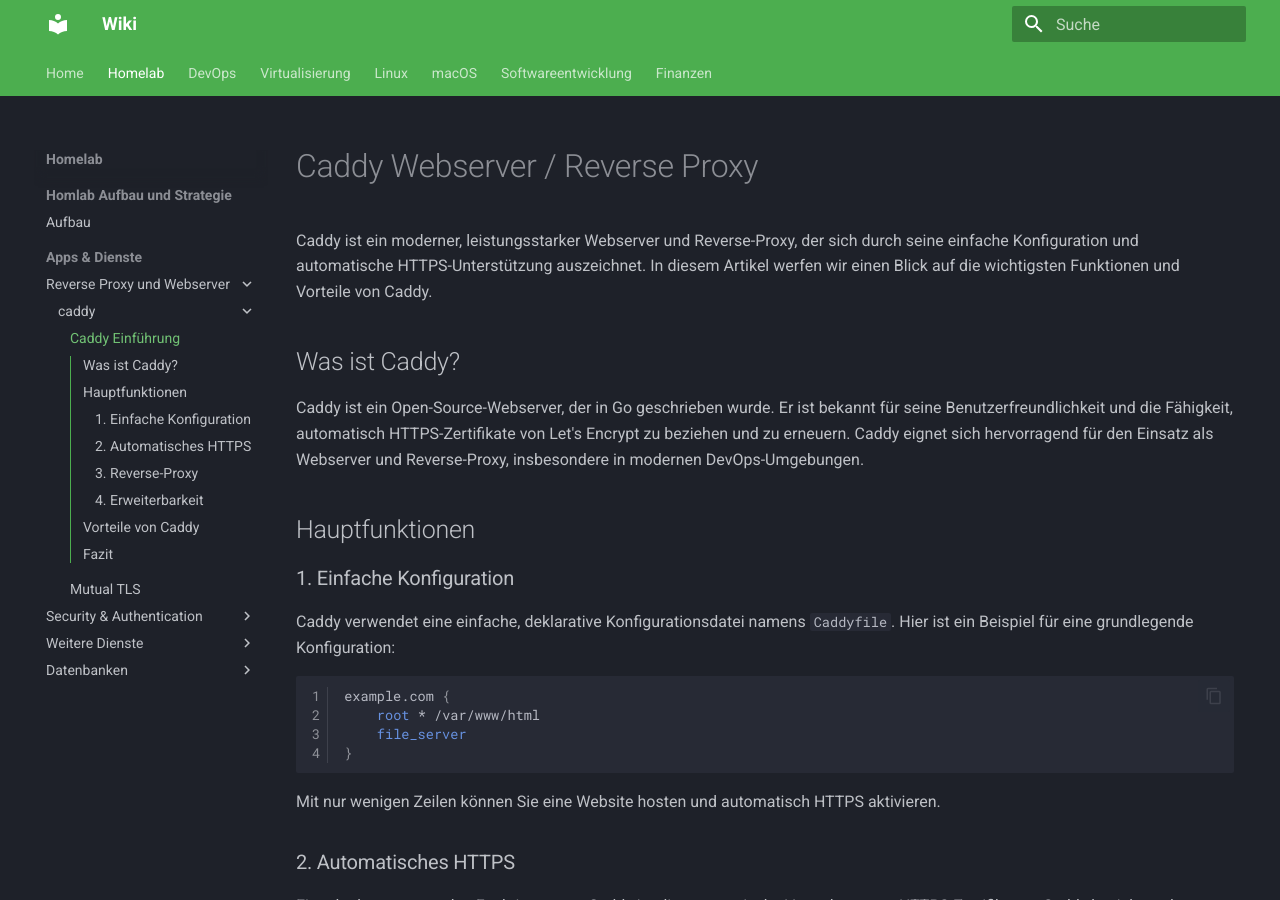
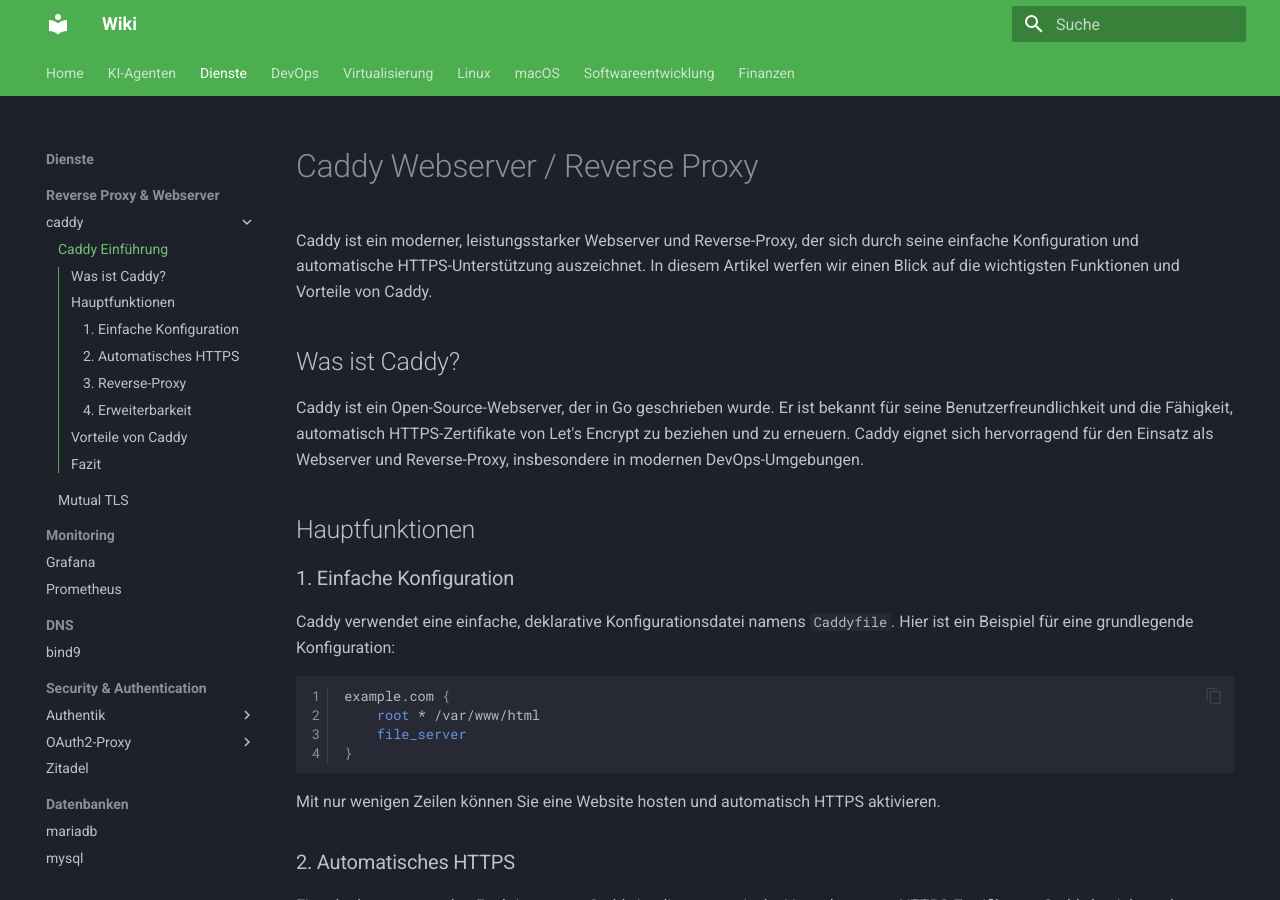
Before and after one commit to rewa81/wiki, an MkDocs documentation site: the page built from docs/apps/caddy/caddy.md, in a window 1280 px wide and 900 px high. Built offline with MkDocs 1.6.1 and Material for MkDocs 9.7.7, drawn with Linux system fonts in a browser that asks for light colours.

Commit message:
Update navigation: add KI-Agenten, reorganize Dienste - Add KI-Agenten category with AI documentation - Remove Homelab category (files deleted) - Reorganize Apps & Dienste as 'Dienste' with better structure   - Reverse Proxy & Webserver (caddy)   - Monitoring (Grafana, Prometheus)   - DNS (bind9)   - Security & Authentication (Authentik, OAuth2-Proxy, Zitadel)   - Datenbanken (mariadb, mysql, postgres, sqlite)
Generated by Mistral Vibe.
Co-Authored-By: Mistral Vibe <vibe@mistral.ai>

```diff
--- a/mkdocs.yml
+++ b/mkdocs.yml
@@ -24,30 +24,36 @@
   #favicon: assets/images/favicon.ico
 nav:
   - Home: index.md
-  - Homelab:
-    - Homlab Aufbau und Strategie:
-      - Aufbau: homelab/aufbau.md
-    - Apps & Dienste:
-      - Reverse Proxy und Webserver:
-        - caddy:
-          - Caddy Einführung: apps/caddy/caddy.md
-          - Mutual TLS: apps/caddy/caddy-mutual-tls.md
-      - Security & Authentication:
-        - Authentik:
-          - Einführung: apps/authentik/authentik_einfuehrung.md
-        - OAuth2-Proxy:
-          - Einführung: apps/oauth2proxy/oauth2proxy_einfuehrung.md
-          - Deployment: apps/oauth2proxy/oauth2proxy_deployment.md
-        - Zitadel: apps/zitadel.md
-      - Weitere Dienste:
-        - bind9: apps/bind9.md
-        - Grafana: apps/grafana.md
-        - Prometheus: apps/prometheus.md
-      - Datenbanken:
-        - mariadb: databases/mariadb.md
-        - mysql: databases/mysql.md
-        - postgres: databases/postgres.md
-        - sqlite: databases/sqlite.md
+  - KI-Agenten:
+    - Übersicht: ai/index.md
+    - Skills:
+      - Guide: ai/skills-guide.md
+      - Template: ai/skills-template.md
+    - Anleitungen:
+      - Vibe CLI: ai/vibe-manual.md
+      - Claude Code: ai/claude-code-manual.md
+  - Dienste:
+    - Reverse Proxy & Webserver:
+      - caddy:
+        - Caddy Einführung: apps/caddy/caddy.md
+        - Mutual TLS: apps/caddy/caddy-mutual-tls.md
+    - Monitoring:
+      - Grafana: apps/grafana.md
+      - Prometheus: apps/prometheus.md
+    - DNS:
+      - bind9: apps/bind9.md
+    - Security & Authentication:
+      - Authentik:
+        - Einführung: apps/authentik/authentik_einfuehrung.md
+      - OAuth2-Proxy:
+        - Einführung: apps/oauth2proxy/oauth2proxy_einfuehrung.md
+        - Deployment: apps/oauth2proxy/oauth2proxy_deployment.md
+      - Zitadel: apps/zitadel.md
+    - Datenbanken:
+      - mariadb: databases/mariadb.md
+      - mysql: databases/mysql.md
+      - postgres: databases/postgres.md
+      - sqlite: databases/sqlite.md
   - DevOps:
     - Einführung: devops/einfuehrung.md
     - SSH Bastion Host: devops/ssh-bastion.md
```
